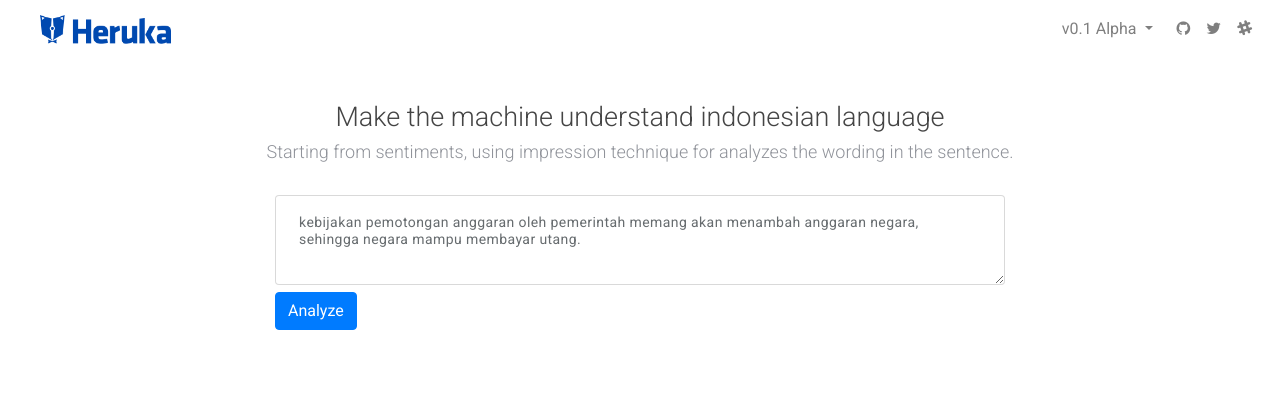
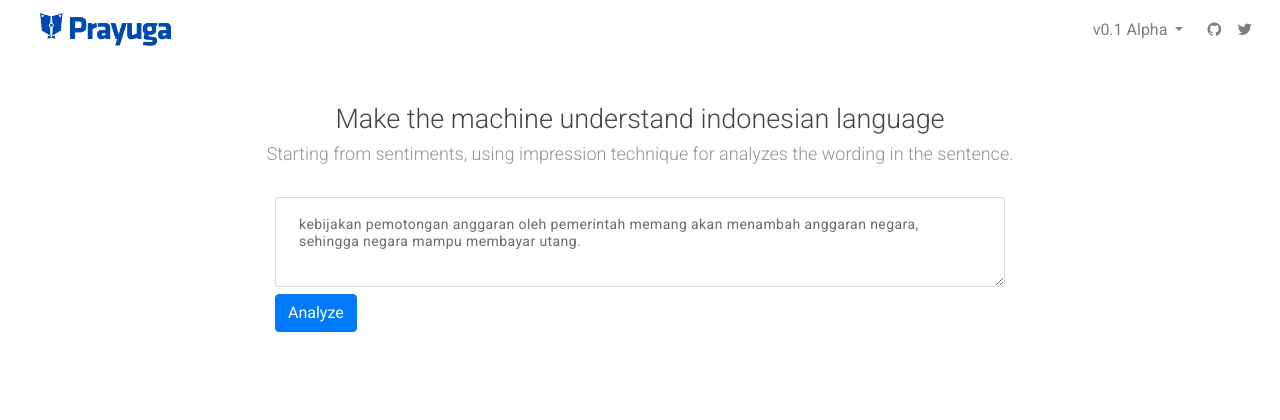
Before and after one commit to rahmatheruka/prayuga-site, a PHP site: page / in a window 1280 px wide. Shown: the top 420 px of the page. Run offline with PHP 8.4, Linux system fonts and the light colour scheme; some libraries are stand-ins or nearby versions.

Commit message:
change logo

```diff
--- a/assets/css/custom.css
+++ b/assets/css/custom.css
@@ -68,6 +68,7 @@ footer .btn{
     border-radius: 3px;
     cursor: pointer;
     box-shadow: 0px 1px 4px 0px rgba(0,0,0,0.4);
+    color: #fff;
 }
 
 .content{
--- a/index.php
+++ b/index.php
@@ -19,7 +19,7 @@
 <!-- Fixed navbar -->
 <header class="navbar navbar-expand navbar-light flex-column flex-md-row bd-navbar">
   <a class="navbar-brand mr-0 mr-md-2" href="/" aria-label="Bootstrap">
-    <img src="assets/images/logo-color.png">
+    <img src="assets/images/logo-color2.png">
   </a>
   <ul class="navbar-nav flex-row ml-md-auto d-none d-md-flex">
     <li class="nav-item dropdown">
@@ -32,18 +32,13 @@
     </li>
 
     <li class="nav-item">
-      <a class="nav-link p-2" href="https://github.com/twbs/bootstrap" target="_blank" rel="noopener" aria-label="GitHub">
+      <a class="nav-link p-2" href="https://github.com/rahmatheruka/prayuga" target="_blank" rel="noopener" aria-label="GitHub">
         <i class="fa fa-github"></i>
       </a>
     </li>
     <li class="nav-item">
-      <a class="nav-link p-2" href="https://twitter.com/getbootstrap" target="_blank" rel="noopener" aria-label="Twitter">
+      <a class="nav-link p-2" href="https://twitter.com/prayuga-library" target="_blank" rel="noopener" aria-label="Twitter">
         <i class="fa fa-twitter"></i>
-      </a>
-    </li>
-    <li class="nav-item">
-      <a class="nav-link p-2" href="https://bootstrap-slack.herokuapp.com" target="_blank" rel="noopener" aria-label="Slack">
-      	<i class="fa fa-slack"></i>
       </a>
     </li>
   </ul>
@@ -77,7 +72,7 @@
 	<div class="container">
 		 <i class="fa fa-github"></i>
 		 <span>Feel free to become contrbutors, let's be friend</span>
-		 <a class="btn">View Source</a>
+		 <a href="https://github.com/rahmatheruka/prayuga" target="_blank" class="btn">View Source</a>
 		 <div class="clear"></div>
 	</div>
 </footer>
```
Also changed, not shown: assets/images/logo-color2.png (added).
